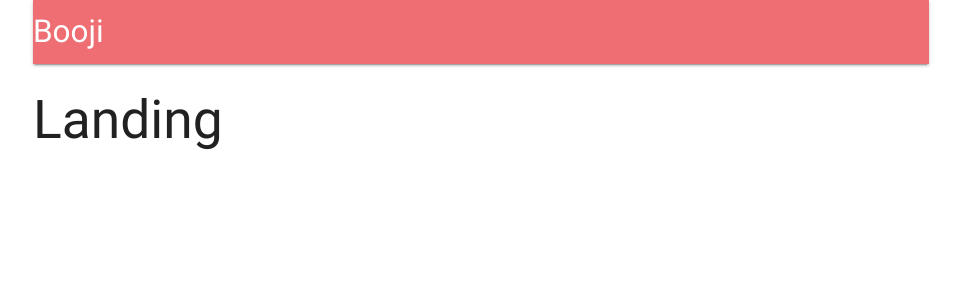
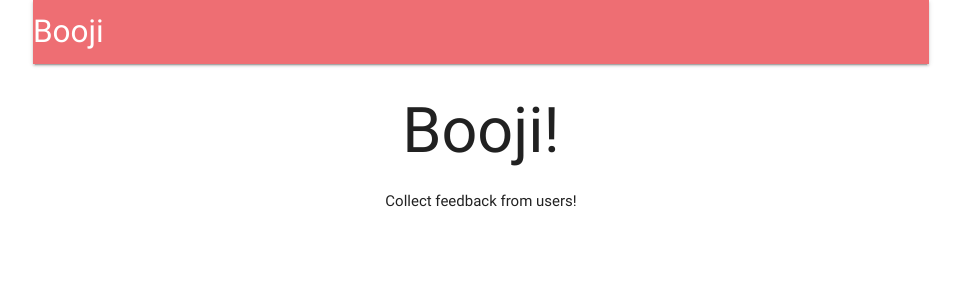
Before and after one commit to Jafsari/Feedback-Service-Project, a React (Create React App) app in the folder client/client/: page / in a window 1280 px wide. Shown: the top 300 px of the page, without its empty margins (159-1120 px from the left). Built offline with nearby package versions, Linux system fonts and the light colour scheme; no server answers.

Commit message:
added logic for header home when authed or not, also added landing page with navigation

```diff
--- a/client/client/src/components/App.js
+++ b/client/client/src/components/App.js
@@ -1,12 +1,13 @@
 import React, { Component } from 'react';
 import { BrowserRouter, Route} from 'react-router-dom'
 import Header from './Header'
+import Landing from './landing'
 import { connect } from 'react-redux'
 import * as actions from '../actions'
 
 const Dashboard = () => <h2> Dashboard </h2>
 const SurveyNew = () => <h2> Survey </h2>
-const Landing = () => <h2> Landing </h2>
+
 
 
 class App extends Component {
--- a/client/client/src/components/Header.js
+++ b/client/client/src/components/Header.js
@@ -1,5 +1,6 @@
 import React, { Component } from 'react';
 import { connect } from 'react-redux'
+import { Link } from 'react-router-dom'
 
 class Header extends Component {
 	renderContent() {
@@ -12,19 +13,20 @@ class Header extends Component {
           )
       default:
         return(
-          <li> <a href="">Logout</a></li>
+          <li> <a href="/api/logout">Logout</a></li>
           )
     }
   }
 
   render(){
-    console.log(this.props)
 		return(
 				<nav>
           <div className="nav-wrapper">
-            <a className = "left brand-logo">
+            <Link
+            to={this.props.auth ? '/surveys': '/'}
+            className = "left brand-logo">
               Booji
-              </a>
+              </Link>
               <ul className = "right">
                {this.renderContent()}
                 </ul>
--- /dev/null
+++ b/client/client/src/components/landing.js
@@ -0,0 +1,15 @@
+import React from 'react'
+
+const Landing = () => {
+return (
+	<div style = {{ textAlign: 'center'}}>
+		<h1>
+		Booji!
+		</h1>
+    Collect feedback from users!
+	</div>
+	)
+}
+
+
+export default Landing
```
Also changed, not shown: 1 other file (tests, documents, lock files or other folders).
